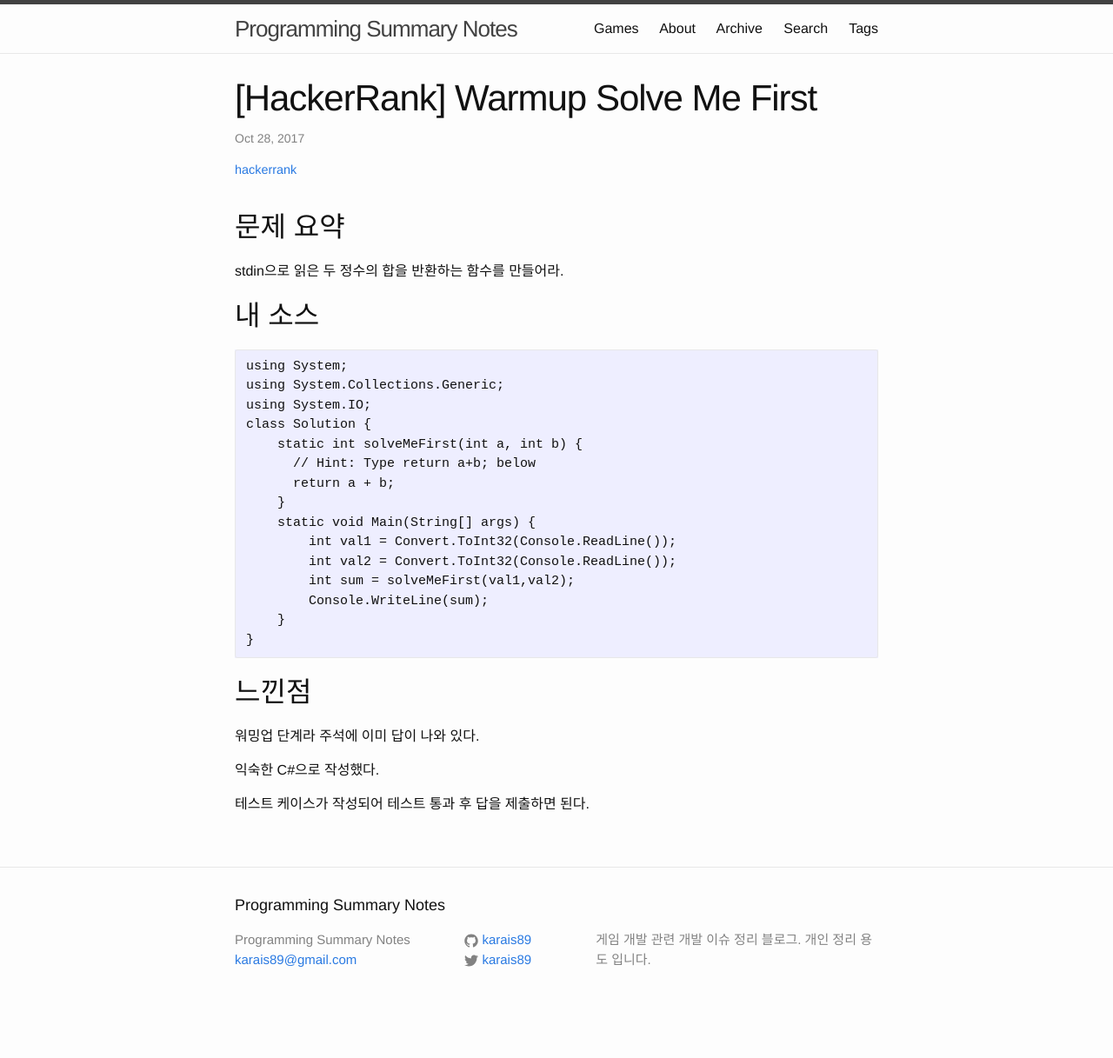
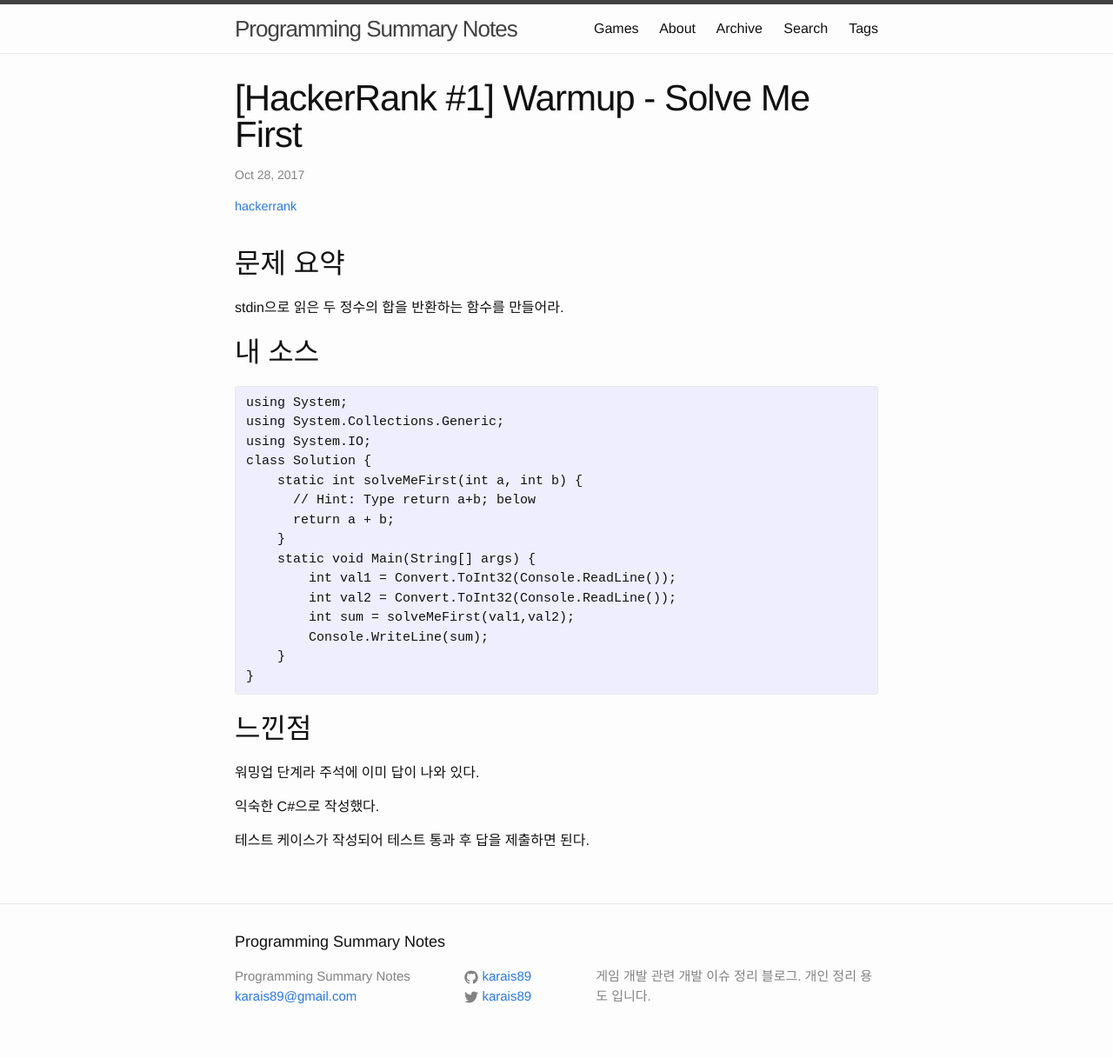
Before and after one commit to karais89/karais89.github.io_back, a Jekyll site: the page built from _posts/2017-10-29-HackerRank-Warmup-Solve-Me-First.markdown, in a window 1280 px wide. Shown: the whole page at 87% size. Built offline with Jekyll 4.4.1, drawn with Linux system fonts in a browser that asks for light colours; comment, search, counter and statistics services are not loaded; before the commit the page ends 1175 px from its top, so only the background shows below that.

Commit message:
Modify Post Title And C# Syntax highlighting

````diff
--- a/_posts/2017-10-29-HackerRank-Warmup-Solve-Me-First.markdown
+++ b/_posts/2017-10-29-HackerRank-Warmup-Solve-Me-First.markdown
@@ -1,6 +1,6 @@
 ---
 layout: post
-title: "[HackerRank] Warmup Solve Me First"
+title: "[HackerRank #1] Warmup - Solve Me First"
 description: "HackerRank Warmup Solve Me First 문제 풀이"
 date: 2017-10-29 01:30:00 +0900
 tags: [hackerrank]
@@ -12,7 +12,7 @@
 
 ## 내 소스
 
-```
+```C#
 using System;
 using System.Collections.Generic;
 using System.IO;
````
